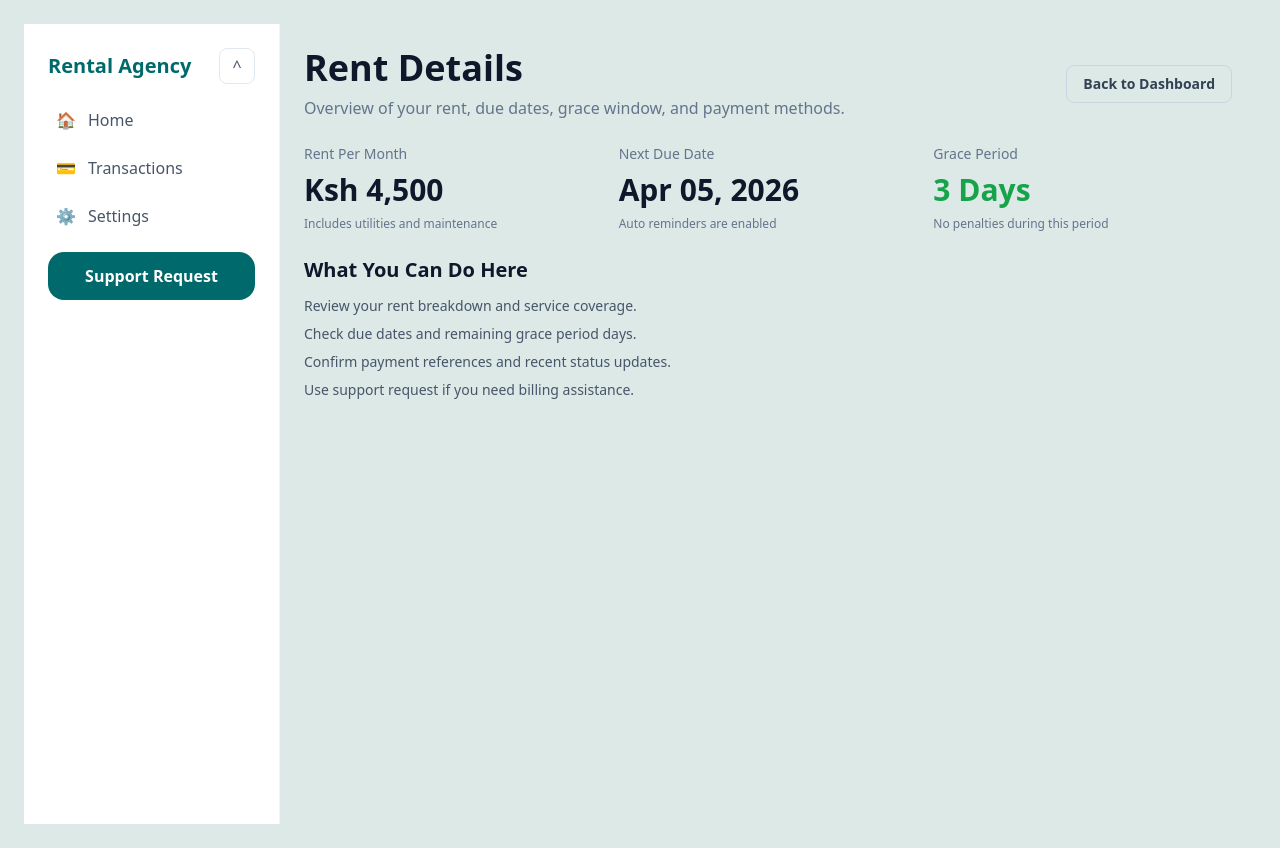
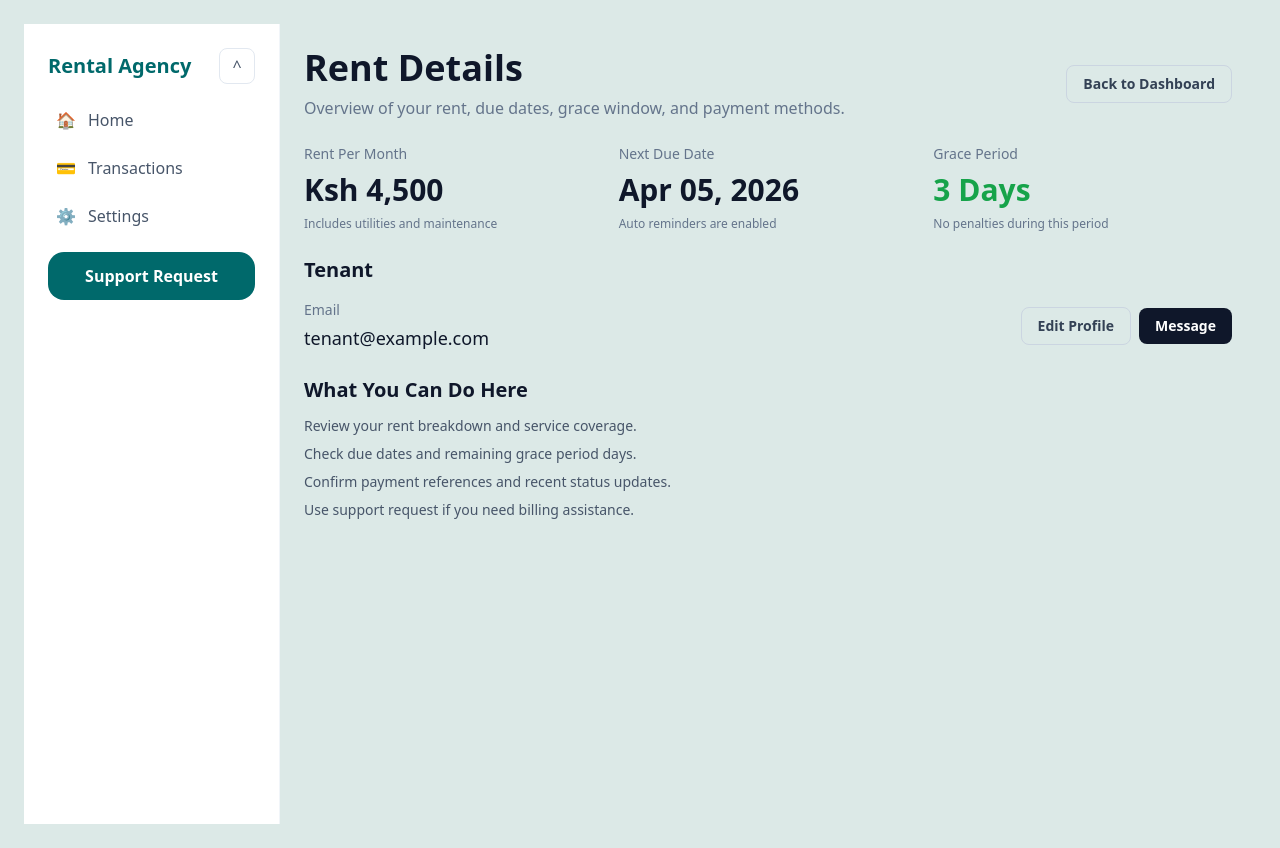
Before and after one commit to Isabellanamutenda/Serene-habitat, a Nuxt app: page /tenant/details in a window 1280 px wide. Built offline with nearby package versions, Linux system fonts and the light colour scheme.

Commit message:
add tenant details

```diff
--- a/pages/tenant/details.vue
+++ b/pages/tenant/details.vue
@@ -40,6 +40,32 @@
             </article>
           </div>
 
+          <section class="card max-w-6xl mx-auto">
+            <h2 class="text-xl font-semibold text-slate-900">Tenant</h2>
+            <div class="mt-4 flex flex-col sm:flex-row sm:items-center sm:justify-between gap-4">
+              <div>
+                <p class="text-sm text-slate-500">Email</p>
+                <p class="text-lg font-medium text-slate-900 mt-1">tenant@example.com</p>
+              </div>
+
+              <div class="flex items-center gap-2">
+                <button
+                  type="button"
+                  class="inline-flex items-center justify-center rounded-lg border border-slate-300 px-4 py-2 text-sm font-semibold text-slate-700 hover:bg-slate-100 transition-colors"
+                >
+                  Edit Profile
+                </button>
+
+                <button
+                  type="button"
+                  class="inline-flex items-center justify-center rounded-lg bg-slate-900 text-white px-4 py-2 text-sm font-semibold hover:opacity-95 transition-opacity"
+                >
+                  Message
+                </button>
+              </div>
+            </div>
+          </section>
+
           <section class="card space-y-3">
             <h2 class="text-xl font-semibold text-slate-900">What You Can Do Here</h2>
             <ul class="space-y-2 text-sm text-slate-600">
```
